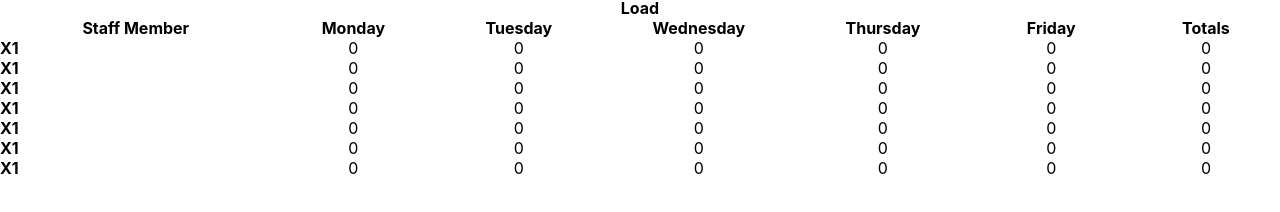
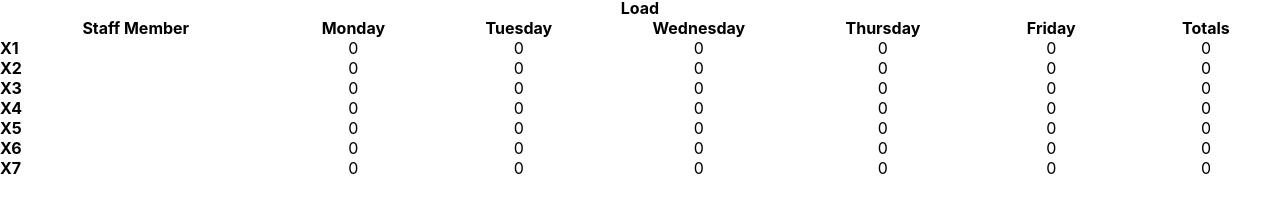
Before and after one commit to kmeixner/react-scheduler, a React (Create React App) app in the folder client/: page / in a window 1280 px wide. Shown: the part 462-674 px from the top of the page. Built offline with nearby package versions, Linux system fonts and the light colour scheme; no server answers.

Commit message:
Fixed X1..X7 employee names in bottom section
modified:   client/src/App.js

```diff
--- a/client/src/App.js
+++ b/client/src/App.js
@@ -143,7 +143,7 @@ state = {
 			<ShiftLoadForDay className="x1c6" />
 			<ShiftLoadForWeek className="x1c7" />
 
-			<div className="x2c1 leftheading">X1</div>
+			<div className="x2c1 leftheading">X2</div>
 			<ShiftLoadForDay className="x2c2" />
 			<ShiftLoadForDay className="x2c3" />
 			<ShiftLoadForDay className="x2c4" />
@@ -151,7 +151,7 @@ state = {
 			<ShiftLoadForDay className="x2c6" />
 			<ShiftLoadForWeek className="x2c7" />
 
-			<div className="x3c1 leftheading">X1</div>
+			<div className="x3c1 leftheading">X3</div>
 			<ShiftLoadForDay className="x3c2" />
 			<ShiftLoadForDay className="x3c3" />
 			<ShiftLoadForDay className="x3c4" />
@@ -159,7 +159,7 @@ state = {
 			<ShiftLoadForDay className="x3c6" />
 			<ShiftLoadForWeek className="x3c7" />
 
-			<div className="x4c1 leftheading">X1</div>
+			<div className="x4c1 leftheading">X4</div>
 			<ShiftLoadForDay className="x4c2" />
 			<ShiftLoadForDay className="x4c3" />
 			<ShiftLoadForDay className="x4c4" />
@@ -167,7 +167,7 @@ state = {
 			<ShiftLoadForDay className="x4c6" />
 			<ShiftLoadForWeek className="x4c7" />
 
-			<div className="x5c1 leftheading">X1</div>
+			<div className="x5c1 leftheading">X5</div>
 			<ShiftLoadForDay className="x5c2" />
 			<ShiftLoadForDay className="x5c3" />
 			<ShiftLoadForDay className="x5c4" />
@@ -175,7 +175,7 @@ state = {
 			<ShiftLoadForDay className="x5c6" />
 			<ShiftLoadForWeek className="x5c7" />
 
-			<div className="x6c1 leftheading">X1</div>
+			<div className="x6c1 leftheading">X6</div>
 			<ShiftLoadForDay className="x6c2" />
 			<ShiftLoadForDay className="x6c3" />
 			<ShiftLoadForDay className="x6c4" />
@@ -183,7 +183,7 @@ state = {
 			<ShiftLoadForDay className="x6c6" />
 			<ShiftLoadForWeek className="x6c7" />
 
-			<div className="x7c1 leftheading">X1</div>
+			<div className="x7c1 leftheading">X7</div>
 			<ShiftLoadForDay className="x7c2" />
 			<ShiftLoadForDay className="x7c3" />
 			<ShiftLoadForDay className="x7c4" />
```
